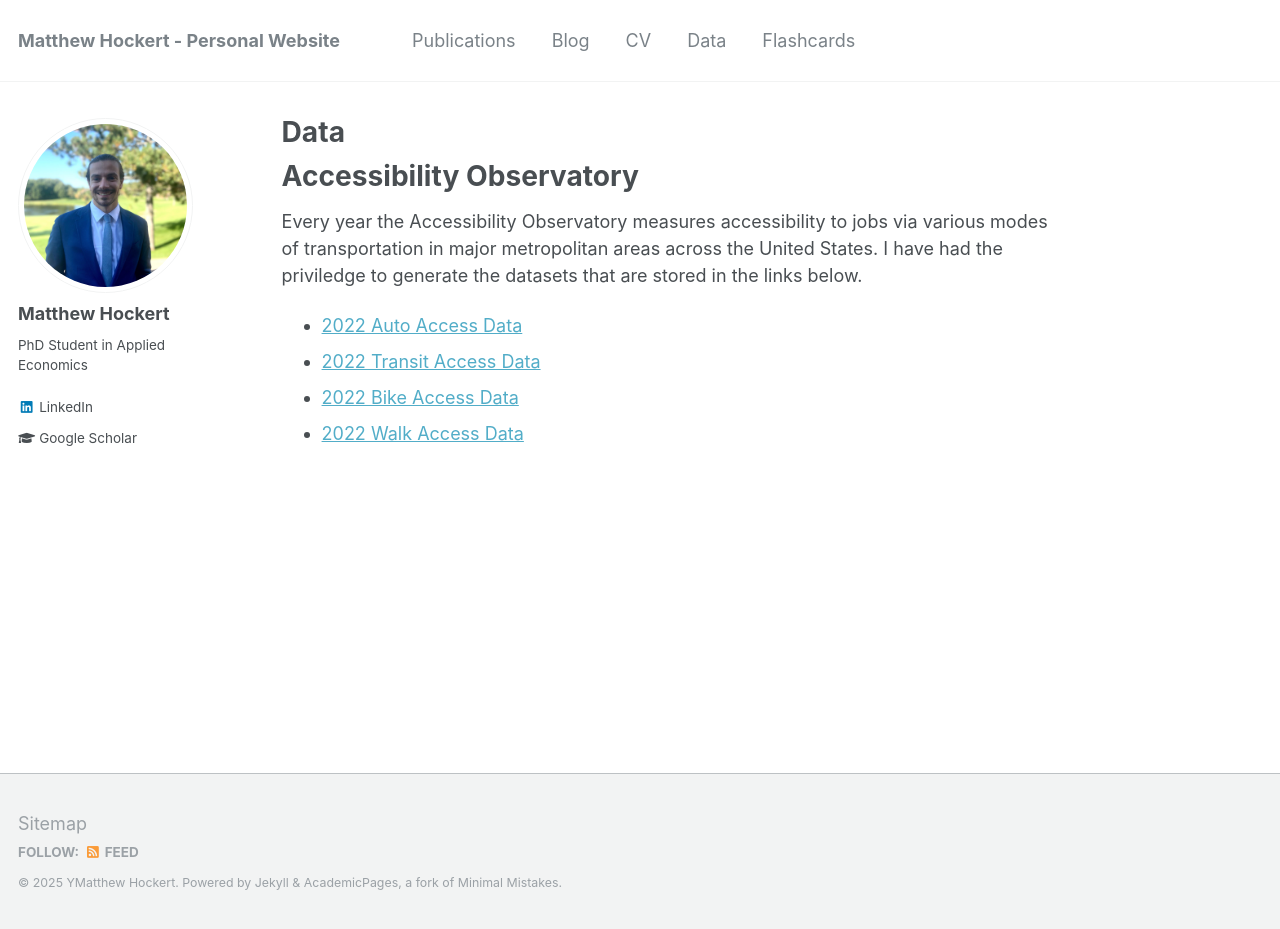
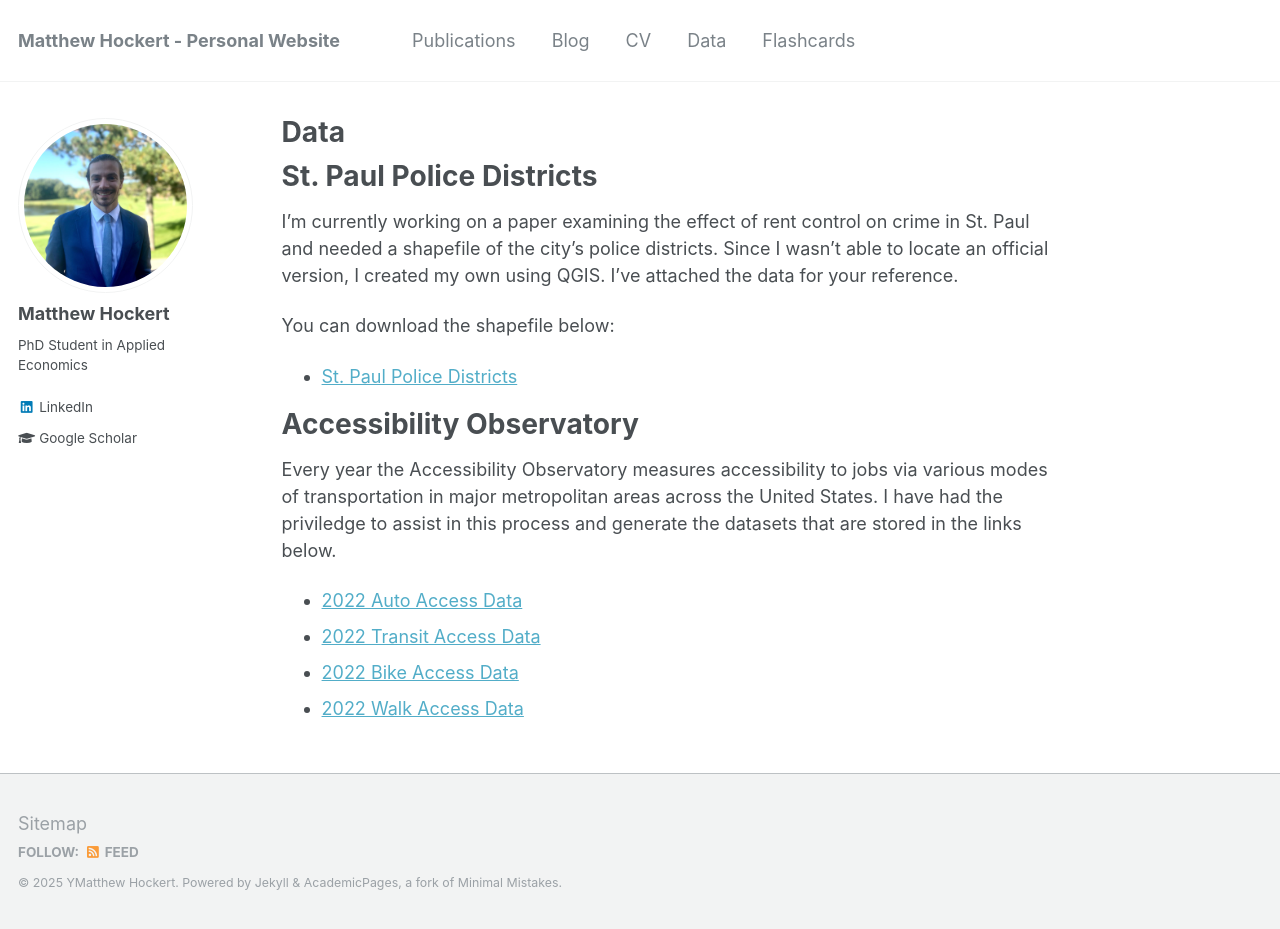
Before and after one commit to MatthewHockert/MatthewHockert.github.io, a Jekyll site: the page built from _pages/Data.md, in a window 1280 px wide and 929 px high. Built offline with Jekyll 4.4.1, drawn with Linux system fonts in a browser that asks for light colours.

Commit message:
adding police districts files and page

```diff
--- a/_pages/Data.md
+++ b/_pages/Data.md
@@ -4,8 +4,17 @@ title: "Data"
 permalink: /data/
 ---
 
+# St. Paul Police Districts
+I’m currently working on a paper examining the effect of rent control on crime in St. Paul and needed a shapefile of the city’s police districts. Since I wasn’t able to locate an official version, I created my own using QGIS. I’ve attached the data for your reference.
+
+You can download the shapefile below:
+
+- [St. Paul Police Districts](/files/St Paul Police Districts.zip)
+
+
+
 # Accessibility Observatory
-Every year the Accessibility Observatory measures accessibility to jobs via various modes of transportation in major metropolitan areas across the United States. I have had the priviledge to generate the datasets that are stored in the links below.
+Every year the Accessibility Observatory measures accessibility to jobs via various modes of transportation in major metropolitan areas across the United States. I have had the priviledge to assist in this process and generate  the datasets that are stored in the links below.
 
 - [2022 Auto Access Data](https://doi.org/10.13020/am7b-3n80)
 - [2022 Transit Access Data](https://doi.org/10.13020/gjp7-4y32)
```
Also changed, not shown: 1 other file.
